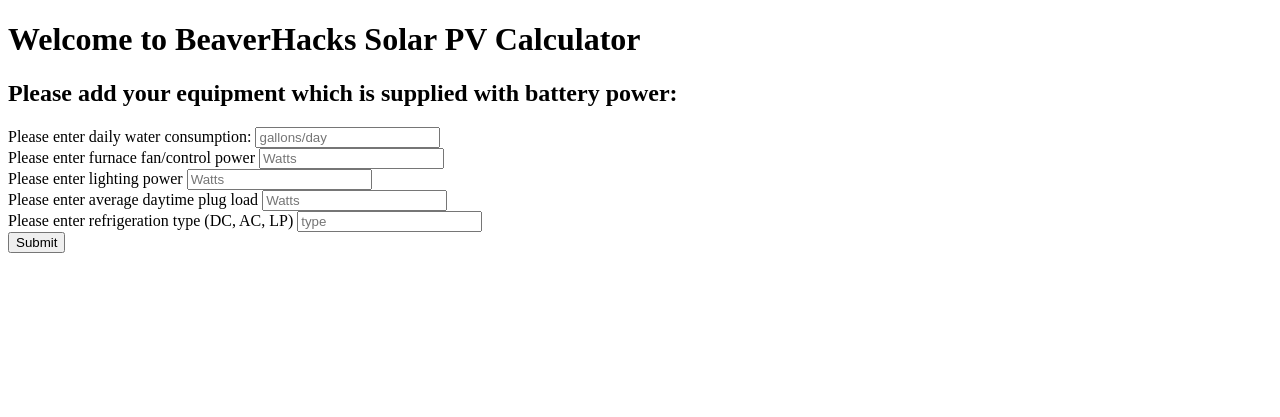
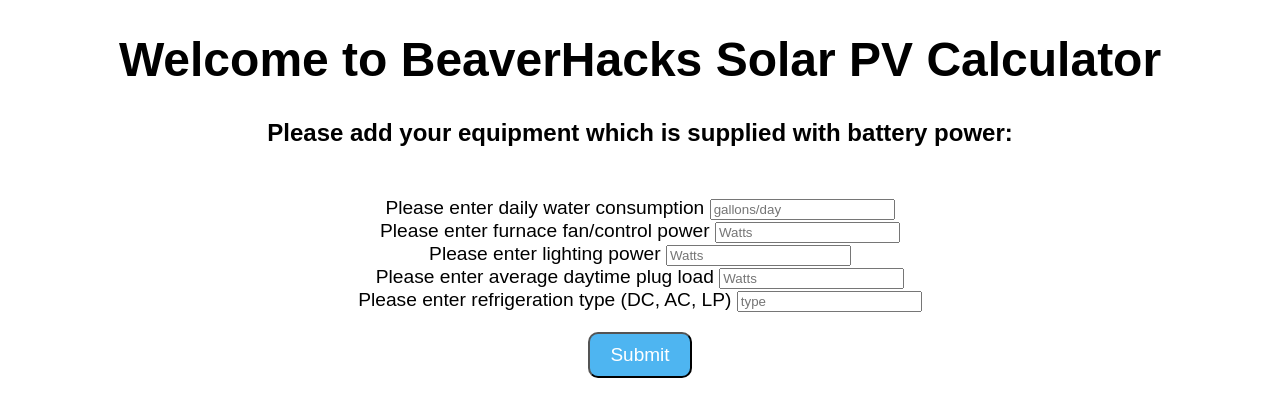
Before and after one commit to CMyers79/solarApp, a Flask app: template templates/index2.html in a window 1280 px wide. Shown: the top 417 px of the page. Run offline with Flask 2, Linux system fonts and the light colour scheme; the template is opened without the code that fills it, so the values that code supplies are empty.

Commit message:
update all files

```diff
--- a/templates/index2.html
+++ b/templates/index2.html
@@ -3,56 +3,68 @@
 <head>
     <meta charset="UTF-8">
     <meta name="viewport" content="width=device-width, initial-scale=1, shrink-to-fit=no">
-
+    <style>
+        button.btn{
+        padding: 10px 20px;
+        border-radius: 10px;
+        font-family:sans-serif;
+        font-size: 19px;
+        color:#FFFFFF;
+        margin: 20px;
+        background-color:#4eb5f1;
+        text-align:center;
+        }
+    </style>
     <title>BeaverHacks Solar Photovoltaic Resource Utilization Calculator</title>
 </head>
 <body>
-<h1>Welcome to BeaverHacks Solar PV Calculator</h1>
-<h2>Please add your equipment which is supplied with battery power:</h2>
+<div class="container">
+    <h1 style="font-family:sans-serif; font-size:300%; text-align:center;">Welcome to BeaverHacks Solar PV Calculator</h1>
+    <h2 style="font-family:sans-serif; font-size:150%; text-align:center;">Please add your equipment which is supplied with battery power:</h2>
 
-<form method="post">
-    <div class="form-group">
-        <label>Please enter daily water consumption:</label>
-        <input type="text" name="water"
-               placeholder="gallons/day" class="form-control"
+    <form style="margin :50px;" method="post">
+        <div style="font-family:sans-serif; font-size:120%; text-align:center;" class="form-group">
+            <label>Please enter daily water consumption</label>
+            <input type="text" name="water" placeholder="gallons/day" class="form-control"
                    value="{{ request.form['water'] }}">
         </div>
 
-    <div class="form-group">
+        <div style="font-family:sans-serif; font-size:120%; text-align:center;" class="form-group">
             <label>Please enter furnace fan/control power</label>
             <input type="text" name="fan"
                    placeholder="Watts" class="form-control"
                    value="{{ request.form['fan'] }}">
         </div>
 
-    <div class="form-group">
+        <div style="font-family:sans-serif; font-size:120%; text-align:center;" class="form-group">
             <label >Please enter lighting power</label>
             <input type="text" name="lighting" placeholder="Watts"
                    class="form-control" value="{{ request.form['lighting'] }}">
         </div>
 
-   <div class="form-group">
+        <div style="font-family:sans-serif; font-size:120%; text-align:center;" class="form-group">
             <label >Please enter average daytime plug load</label>
             <input type="text" name="plug_load" placeholder="Watts"
                    class="form-control" value="{{ request.form['plug_load'] }}">
         </div>
 
-    <div class="form-group">
+        <div style="font-family:sans-serif; font-size:120%; text-align:center;" class="form-group">
             <label >Please enter refrigeration type (DC, AC, LP)</label>
             <input type="text" name="refrig" placeholder="type"
                    class="form-control" value="{{ request.form['refrig'] }}">
         </div>
 
-    <div class="form-group">
+        <div style="font-family:sans-serif; font-size:120%; text-align:center;" class="form-group">
             <button type="submit" class="btn btn-primary">Submit</button>
         </div>
 
-<div class="container">
+    </form>
+</div>
+<div style="font-family:sans-serif; font-size:120%; text-align:center;" class="container">
     {% for message in get_flashed_messages() %}
         <div class="alert alert-danger">{{ message }}</div>
     {% endfor %}
     {% block content %} {% endblock %}
 </div>
-</form>
 </body>
 </html>
```
Also changed, not shown: main.py (+14 -15 lines), templates/result1.html (+14 -3 lines), templates/result2.html (+16 -3 lines). Lines whose indentation alone changed are shown as unchanged.
